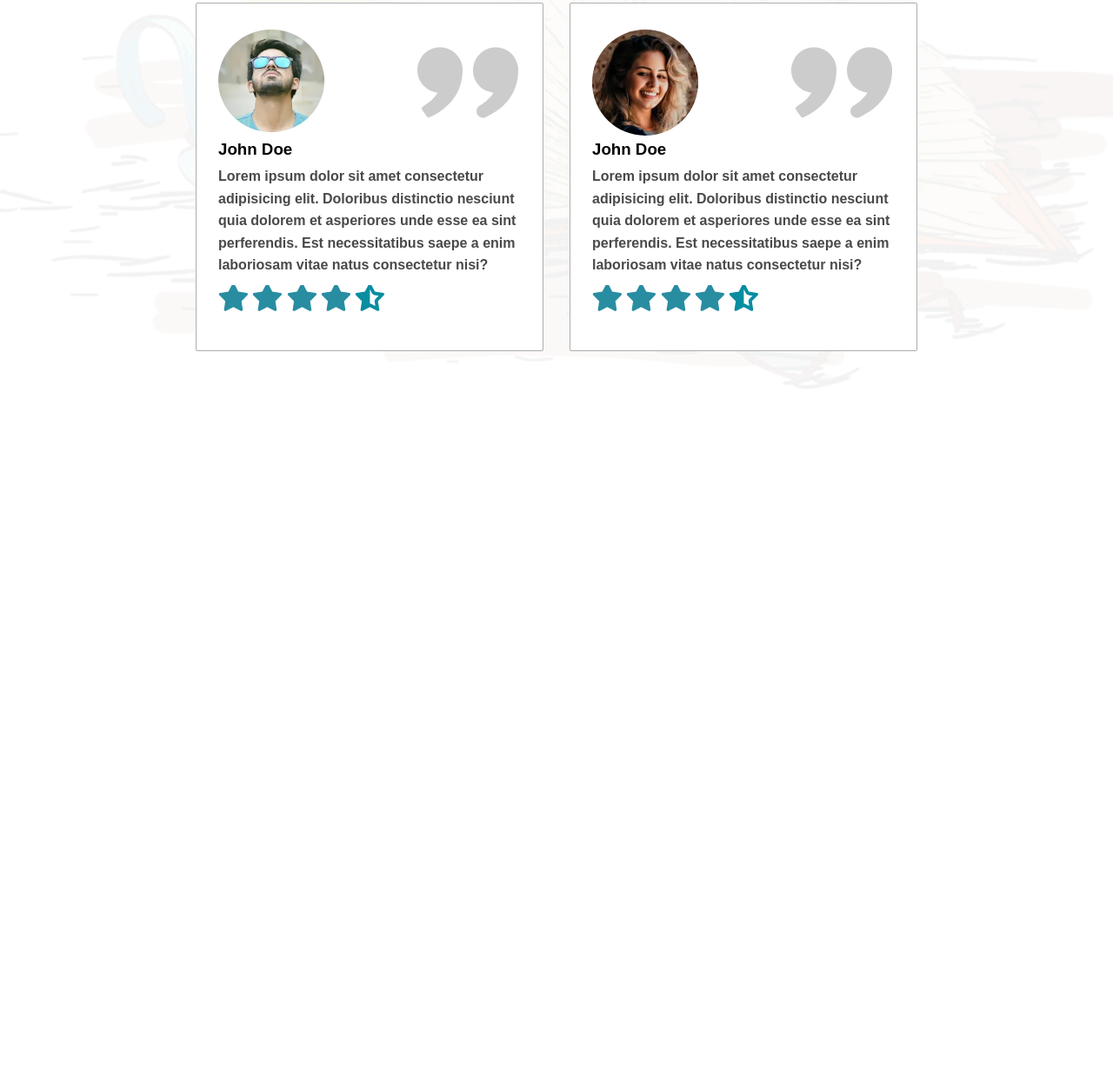
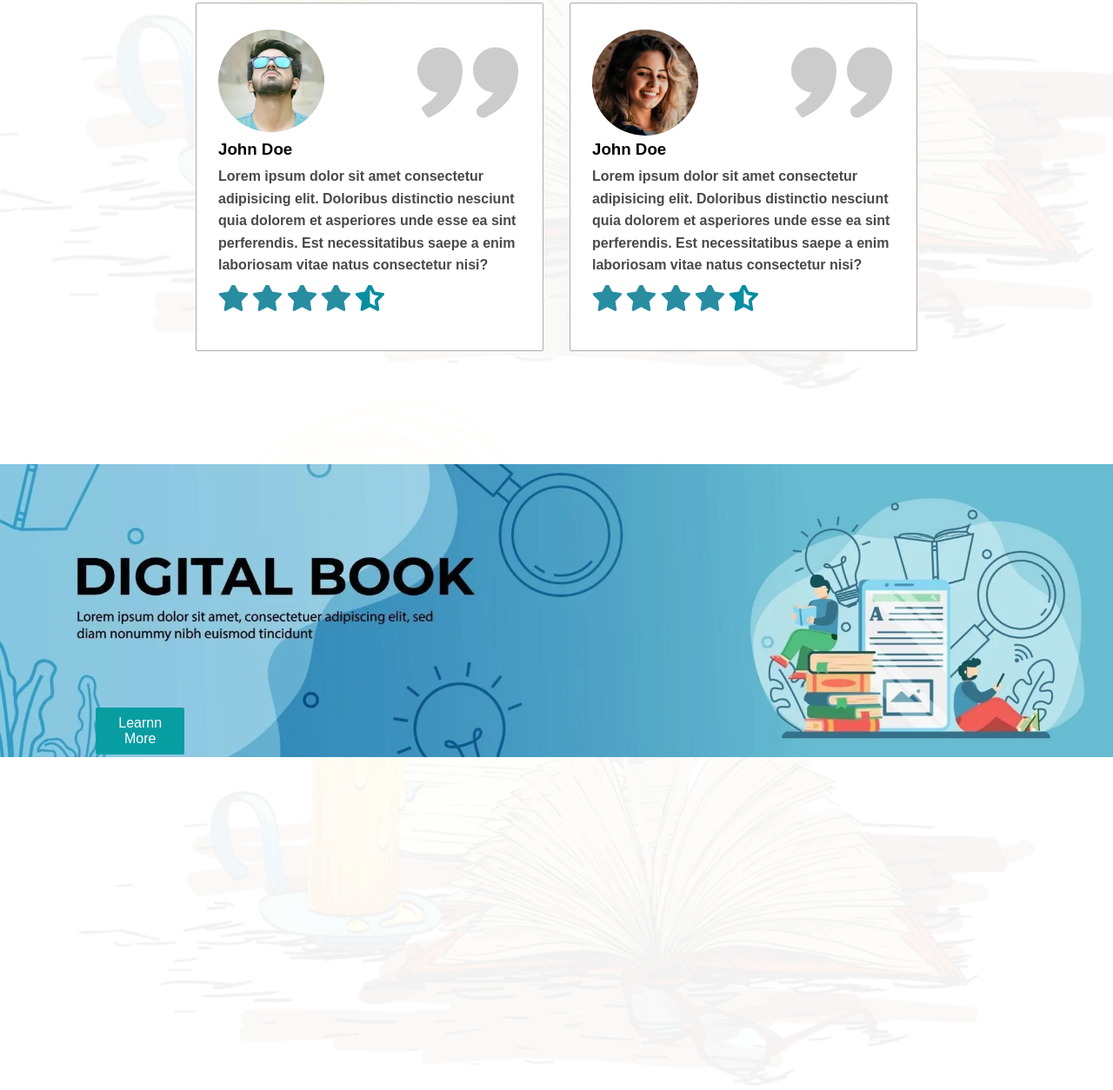
Before and after one commit to Yasmeen-Abu-Arrah/Book_store, a plain HTML site: page index.html in a window 1280 px wide. Shown: the part 5027-6281 px from the top of the page at 87% size. Before the commit the page ends 5481 px from the top, so only its background shows below. Drawn offline with Linux system fonts and the light colour scheme.

Commit message:
create digital book hero section

```diff
--- a/assets/css/main.css
+++ b/assets/css/main.css
@@ -293,3 +293,55 @@ gap: 30px;
 
 }
 /*end Reviews*/
+
+/*start hero-digital book section*/
+/*
+.hero{
+    background:url('../img/digital book/banner.webp');
+    background-repeat: no-repeat;
+    margin: 50px 0;
+    display: flex;
+   position: relative;
+}*/
+.hero{
+    .btn{
+    width: 8%;
+    padding: 7px 5px;
+    border: 2px solid var(--primary);
+    background: var(--primary);
+    border-radius: 2px;
+    cursor: pointer;
+    color: white;
+    position: absolute;
+    top: 280px;
+    left: 110px;
+    transition: 0.5s;
+    text-align: center;
+    font-weight: normal;
+    }
+}
+.hero .btn:hover{
+    background-color: var(--secondary);
+    color: white;
+}
+.hero {
+    padding: 80px 0;
+    text-align: center;
+}
+
+.hero .hero-content {
+    position: relative;
+    display: inline-block;
+    max-width: 100%;
+}
+
+.hero-image {
+    width: 100%;
+    max-width: 100%;
+    min-width: 100%;
+    height: auto;
+
+}
+
+
+/*end hero-digital book section*/
--- a/index.html
+++ b/index.html
@@ -118,6 +118,7 @@
 </head>
 <body>
 
+    <!-- merge featured books section-->
     <section class="featured-books">
       <div class="container">
         <h2>Featured Books</h2>
@@ -322,7 +323,9 @@
         </div>
         </div>
     </section>
+    <!-- end merge new arrivals section-->
 
+    <!-- merge new arrivals section-->
     <section class="new-arrivals">
       <div class="container">
       <h2>New Arrivals</h2>
@@ -490,7 +493,7 @@
               </div>
       </div>
     </section>
-
+     <!-- end merge new arrivals section-->
 
    <!-- merge reviews section-->
     <section class="reviews">
@@ -570,6 +573,16 @@
     </section>
      <!--  end merge reviews section-->
 
+     <section class="hero">
+        <div class="hero-content">
+          <img src="./assets/img/digital book/banner.webp" class="hero-image" alt="digital">
+          <a href="#" class="btn">
+             Learnn More
+          </a>
+        </div>
+     </section>
+
+
 
 </body>
 </html>
```
Also changed, not shown: assets/img/digital book/banner.jpg (added), assets/img/digital book/banner.webp (added).
